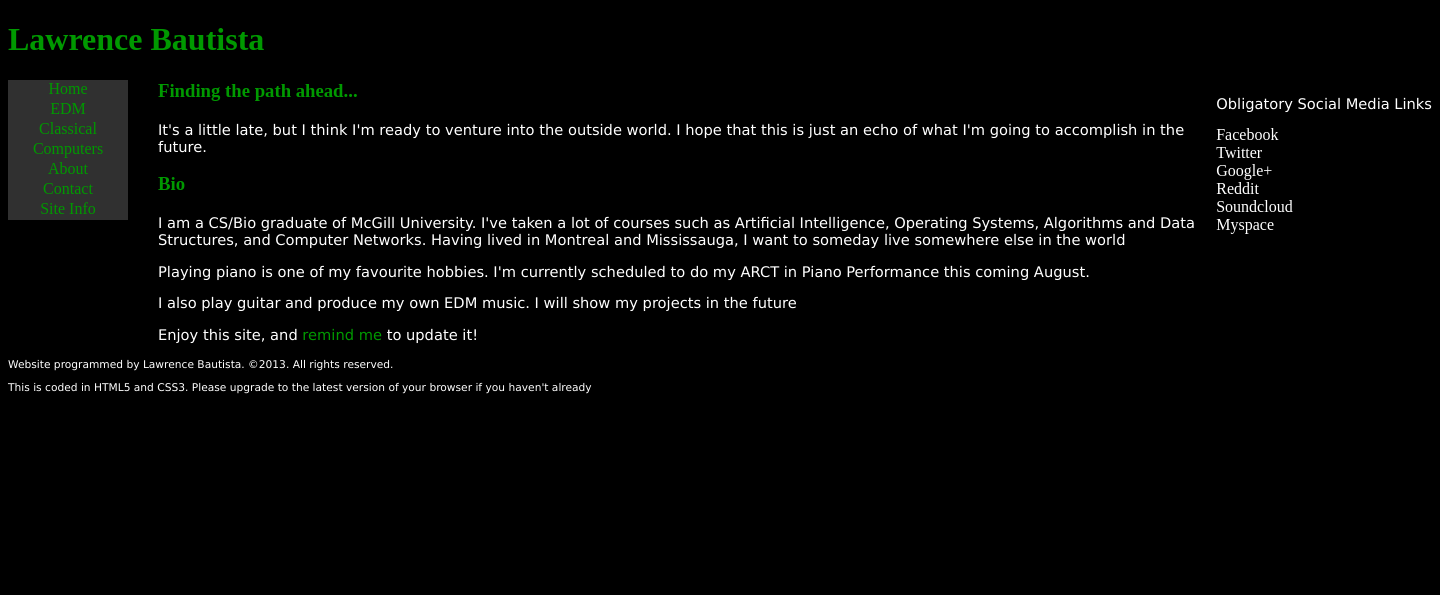
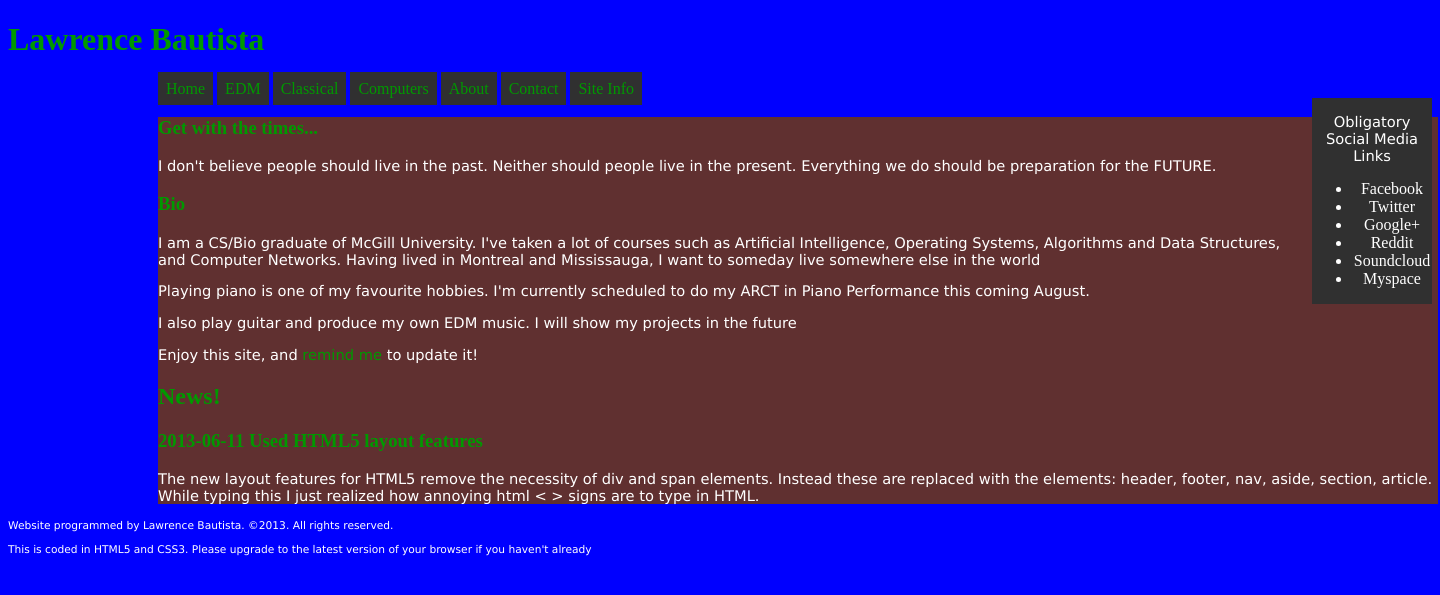
Before and after one commit to lawrencebautista/lbauti, a PHP site: page / in a window 1440 px wide. Shown: the top 595 px of the page. Run offline with PHP 8.4, Linux system fonts and the light colour scheme; some libraries are stand-ins or nearby versions.

Commit message:
Added jquery slide functionality. Temporarily changed background to blue. Still bugs on slide down animation and sometimes wrapping behavior.

```diff
--- a/index.php
+++ b/index.php
@@ -3,6 +3,25 @@
 <head>
 	<link rel="stylesheet" type="text/css" href="template.css">
 	<script src="//ajax.googleapis.com/ajax/libs/jquery/1.9.1/jquery.min.js"></script>
+
+	<script>
+	$(document).ready(function() {
+		$("a.navbar").click(function() {
+			var x = $(this).attr("id");
+			$("section.tab").slideUp(400, function() {
+				// Get the id of the link, parse it and then show that section
+				if (x==undefined) {
+					alert("The link's id is undefined");
+				}
+				else {
+					x=x.replace("_nav","_tab");
+					$("section#" + x).delay(400).slideDown("slow");
+
+				}
+			});
+		});
+	});
+	</script>
 
 	<title>Lawrence Bautista</title>
 </head>
@@ -13,14 +32,14 @@
 </header>
 
 <nav>
-	<ul>
-		<li><a class="menu" href="index.php">Home</a></li>
-		<li><a class="menu" href="edm.php">EDM</a></li>
-		<li><a class="menu" href="classical.php">Classical</a></li>
-		<li><a class="menu" href="computers.php">Computers</a></li>
-		<li><a class="menu" href="about.php">About</a></li>
-		<li><a class="menu" href="contact.php">Contact</a></li>
-		<li><a class="menu" href="info.php">Site Info</a></li>
+	<ul class="navbar">
+		<li class="navbar"><a class="navbar" id="home_nav" href="#">Home</a></li>
+		<li class="navbar"><a class="navbar" id="edm_nav" href="#">EDM</a></li>
+		<li class="navbar"><a class="navbar" href="#">Classical</a></li>
+		<li class="navbar"><a class="navbar" href="#">Computers</a></li>
+		<li class="navbar"><a class="navbar" href="#">About</a></li>
+		<li class="navbar"><a class="navbar" href="#">Contact</a></li>
+		<li class="navbar"><a class="navbar" href="#">Site Info</a></li>
 	</ul>
 </nav>
 
@@ -36,14 +55,27 @@
 	</ul>
 </aside>
 
-<section>
-	<h3>Finding the path ahead...</h3>
-	<p>It's a little late, but I think I'm ready to venture into the outside world. I hope that this is just an echo of what I'm going to accomplish in the future.</p>
+<section class="tab" id="home_tab">
+	<h3>Get with the times...</h3>
+	<p>I don't believe people should live in the past. Neither should people live in the present. Everything we do should be preparation for the FUTURE.</p>
 	<h3>Bio</h3>
 	<p>I am a CS/Bio graduate of McGill University. I've taken a lot of courses such as Artificial Intelligence, Operating Systems, Algorithms and Data Structures, and Computer Networks. Having lived in Montreal and Mississauga, I want to someday live somewhere else in the world</p>
 	<p>Playing piano is one of my favourite hobbies. I'm currently scheduled to do my ARCT in Piano Performance this coming August.</p>
 	<p>I also play guitar and produce my own EDM music. I will show my projects in the future</p>
 	<p>Enjoy this site, and <a href="mailto:lawrence1315@gmail.com?Subject=Update%20Your%20Site!">remind me</a> to update it!</p>
+
+
+
+<h1>News!</h1>
+<article>
+	<h3>2013-06-11 Used HTML5 layout features</h3>
+	<p>The new layout features for HTML5 remove the necessity of div and span elements. Instead these are replaced with the elements: header, footer, nav, aside, section, article. While typing this I just realized how annoying html &lt &gt signs are to type in HTML.</p>
+</article>
+</section>
+
+<section class="tab" id="edm_tab">
+	<h3>EDM Section</h3>
+	<p>This is the EDM section. Original tracks by yours truly a.k.a. DJ Gak 2 (not actually a DJ). Visit my <a href="https://soundcloud.com/gak2">SoundCloud</a> to listen to my tracks!</p>
 </section>
 
 <footer>
--- a/template.css
+++ b/template.css
@@ -1,9 +1,37 @@
 header {
 	clear:both;
+	position:relative;
 }
 
 nav {
-	float:left;
+	width:1280px;
+	outline:0px;
+	margin:0px;
+	border:0px;
+	padding:0px;
+	margin-left:150px;
+	margin-right:150px;
+
+}
+a.navbar {
+	/*float:left; /*Apparently you gotta float both a and ul in horizontal nav bars*/
+	padding:0.5em 0.5em;
+	display:inline;
+	background-color:#303030;
+
+}
+
+a.navbar:hover {
+/*	-moz-transform: rotate(360deg);
+	-webkit-transform: rotate(360deg);
+	-o-transform: rotate(360deg);
+	transform: rotate(360deg); */
+	transition-duration:1s;
+}
+
+aside {
+	position:relative;
+	float:right;
 	text-align:center;
 	width:120px;
 	outline:0px;
@@ -12,47 +40,48 @@ nav {
 	padding:0px;
 	background-color:#303030;
 }
-a.menu {
-	display:block;
-	height: 20px;
-	width:120px;
 
+
+section {
+	width:1280px;
+	margin:0;
+	padding:0;
+	margin-left:150px;
+	margin-right:150px;
+	background-color:#603030;
 }
 
-a.menu:hover {
-	-moz-transform: rotate(360deg);
-	-webkit-transform: rotate(360deg);
-	-o-transform: rotate(360deg);
-	transform: rotate(360deg);
-	transition-duration:1s;
+section.tab {
+	display:none;
 }
 
-aside {float:right;}
-
-section {
-	margin-left:150px;
-	margin-right:150px;
+section#home_tab {
+	display:block;
 }
 
+footer {
+	position:relative;
+}
 footer p{
 	font-size:8pt;
 }
 
+body {background-color:blue; color:#FFFFFF;}
 
-
-
-
-body {background-color:#000000; color:#FFFFFF;}
-
-h3 {color:#009900;}
+h1,h2,h3 {color:#009900;}
 
 p {font-family:Verdana;font-size:11pt;color:#FFFFFF;}
 
-ul {padding:0px;
-	margin:0px;
+ul.navbar {
+	/*float:left; /*Apparently you gotta float both ul and a to the left for horizontal nav bars */
+	padding:0;
+	margin:0;
+	width:100%;
 	list-style-type:none;
 }
-li {
+
+li.navbar{
+	display:inline;
 }
 
 a {text-decoration:none;}
```
